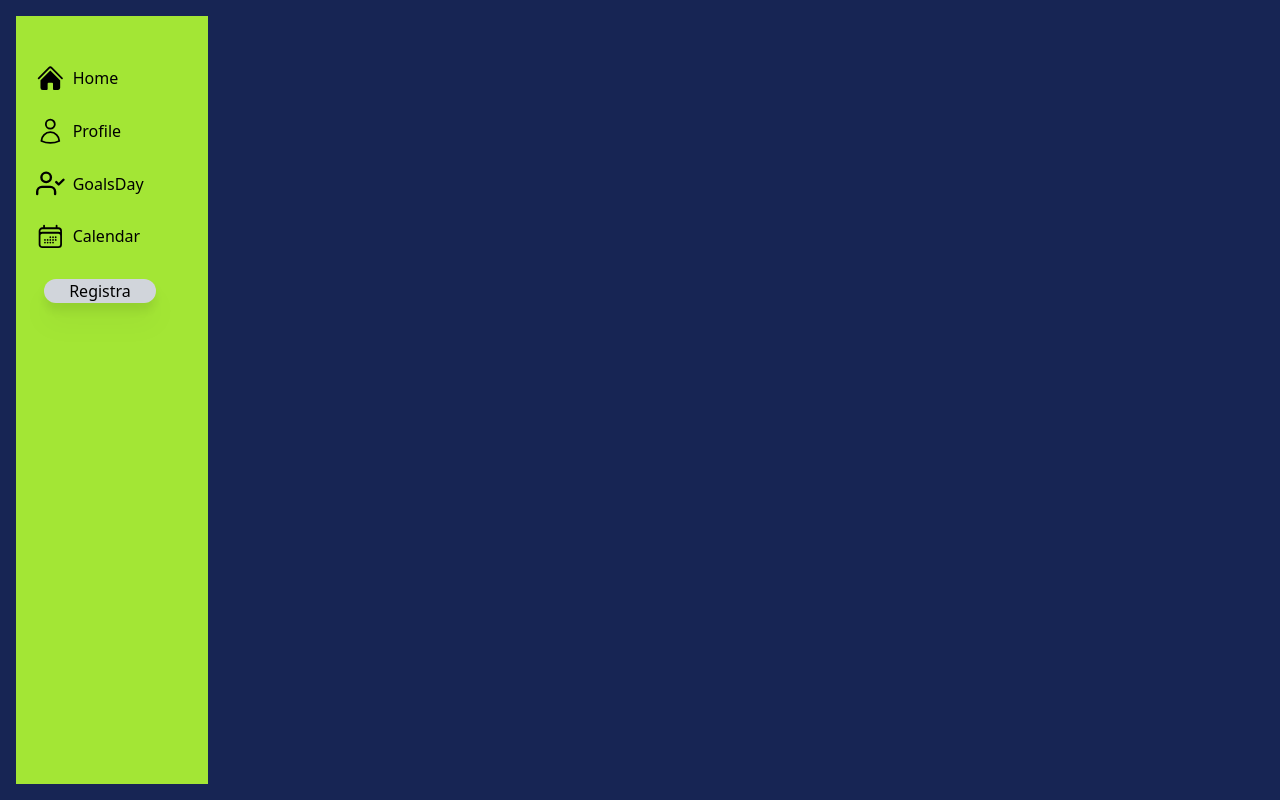
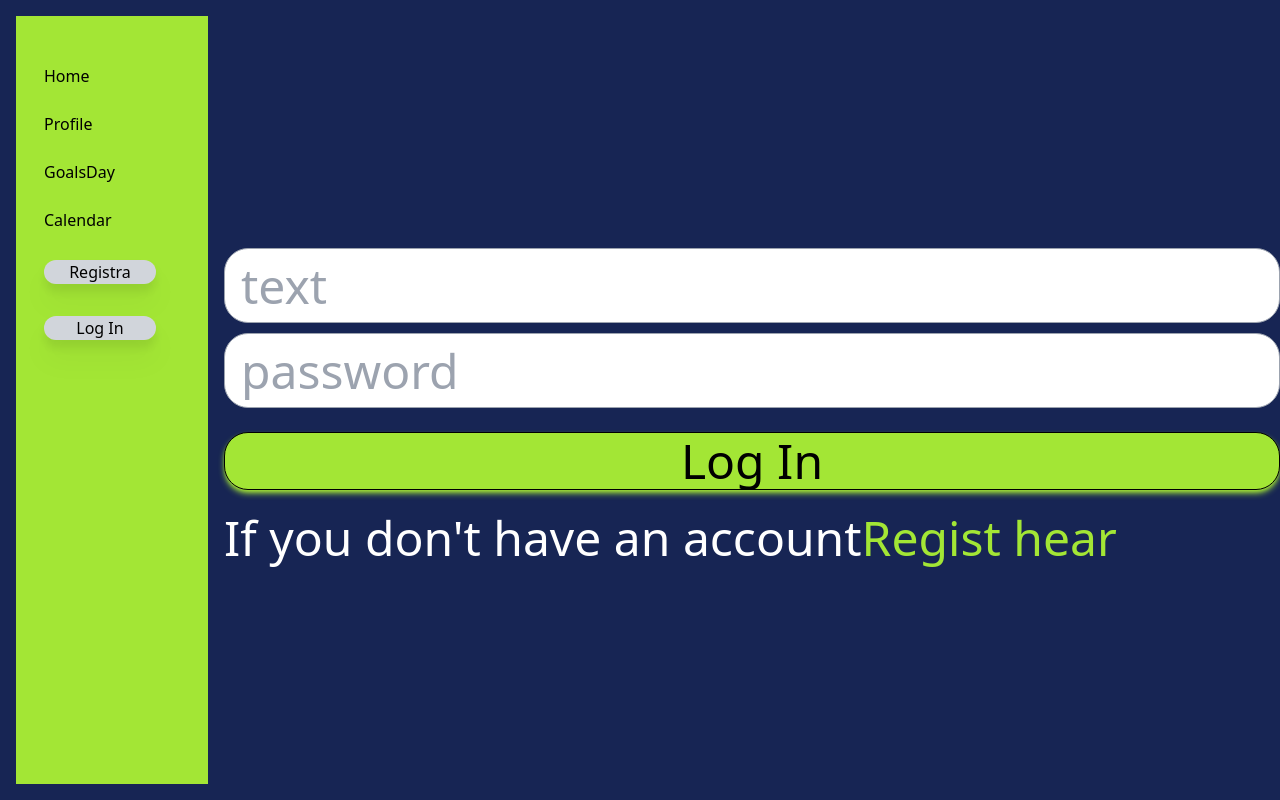
Before and after one commit to omnia-adnan/capstone, a React (Create React App) app: page /Login in a window 1280 px wide. Built offline with nearby package versions, Linux system fonts and the light colour scheme.

Commit message:
create login page and associted with registra page

```diff
--- a/src/App.jsx
+++ b/src/App.jsx
@@ -5,10 +5,23 @@ import Calendar from "./Pages/Calendar";
 import Navbar from "./Component/Navbar";
 import GoalsDay from "./Pages/GoalsDay";
 import Registra from "./Pages/Registra";
+import Login from "./Pages/Login";
+import { useState } from "react";
+
 
 function App() {
+  const [currentForm, setCurrentForm] = useState('Login');
+  const [currentForm2, setCurrentForm2] = useState('Registra');
+
+
+  const toggelForm = (formName) => {
+    setCurrentForm(formName);
+    setCurrentForm2(formName)
+  };
+
   return (
     <div className=" bg-blue-950 min-h-screen flex">
+
     <BrowserRouter>
     <Navbar/>
     <Routes>
@@ -16,7 +29,25 @@ function App() {
       <Route path="/Profile" element={<Profile/>} />
       <Route path="/GoalsDay" element={<GoalsDay/>} />
       <Route path="/Calendar" element={<Calendar/>} />
-      <Route path="/Registra" element={<Registra/>} />
+      <Route path="/Registra"
+      element={
+        currentForm2 === "Registra" ? (
+          <Registra onFormSwitch={toggelForm} />
+        ) : (
+          <Login onFormSwitch={toggelForm} />
+        )
+      }
+      />
+      <Route
+            path="/Login"
+            element={
+              currentForm === "Login" ? (
+                <Login onFormSwitch={toggelForm} />
+              ) : (
+                <Registra onFormSwitch={toggelForm} />
+              )
+            }
+          />
     </Routes>
     </BrowserRouter>
     </div>
--- a/src/Component/Card.jsx
+++ b/src/Component/Card.jsx
@@ -11,7 +11,7 @@ return (
             <a href={url} className="flex rounded-lg bg-blue-900 h-20 text-base text-white">
         <div className=" w-2/3 h-1/2">
             <img
-            className=" size-12 lg:size-14 rounded-full ml-4 mt-4 lg:mt-3"
+            className=" size-full rounded-full ml-4 mt-4 lg:mt-3"
             src={image || 'https://via.placeholder.com/300x200?text=Card+Image'}
             alt="imge article"
             />
--- a/src/Component/Navbar.jsx
+++ b/src/Component/Navbar.jsx
@@ -14,35 +14,35 @@ function Navbar() {
             <ul className=" pt-20">
                 <li className=" text-base flex items-center gap-x-4 cursor-pointer p-1 hover:bg-blue-950 hover:text-white hover:rounded-xl">
                 <Link to="/" className="flex items-center pl-5">
-                <svg xmlns="http://www.w3.org/2000/svg" viewBox="0 0 24 24" fill="currentColor" className={` ${togglebar ? "flex-shrink-0 size-1/6" : "flex-1 -ml-3.5 size-1/5"}	`}>
+                {/* <svg xmlns="http://www.w3.org/2000/svg" viewBox="0 0 24 24" fill="currentColor" className={` ${togglebar ? "flex-shrink-0 size-1/6" : "flex-1 -ml-3.5 size-1/5"}	`}>
                     <path d="M11.47 3.841a.75.75 0 0 1 1.06 0l8.69 8.69a.75.75 0 1 0 1.06-1.061l-8.689-8.69a2.25 2.25 0 0 0-3.182 0l-8.69 8.69a.75.75 0 1 0 1.061 1.06l8.69-8.689Z" />
                     <path d="m12 5.432 8.159 8.159c.03.03.06.058.091.086v6.198c0 1.035-.84 1.875-1.875 1.875H15a.75.75 0 0 1-.75-.75v-4.5a.75.75 0 0 0-.75-.75h-3a.75.75 0 0 0-.75.75V21a.75.75 0 0 1-.75.75H5.625a1.875 1.875 0 0 1-1.875-1.875v-6.198a2.29 2.29 0 0 0 .091-.086L12 5.432Z" />
-                </svg>
+                </svg> */}
                 <span className={` ${togglebar ? "inline-block" : "hidden"} ms-2 2xl:ms-5`}>Home</span>
                 </Link>
                 </li>
                 <li className=" text-base flex items-center gap-x-4 cursor-pointer p-1 hover:bg-blue-950 hover:text-white hover:rounded-xl">
                     <Link to="/Profile" className="flex items-center pt-1 pl-5">
-                    <svg xmlns="http://www.w3.org/2000/svg" fill="none" viewBox="0 0 24 24" strokeWidth={1.5} stroke="currentColor" className={` ${togglebar ? "flex-shrink-0 size-1/6" : "flex-1 -ml-3.5 size-1/5 text-blue-950"}	`}>
+                    {/* <svg xmlns="http://www.w3.org/2000/svg" fill="none" viewBox="0 0 24 24" strokeWidth={1.5} stroke="currentColor" className={` ${togglebar ? "flex-shrink-0 size-1/6" : "flex-1 -ml-3.5 size-1/5 text-blue-950"}	`}>
                         <path strokeLinecap="round" strokeLinejoin="round" d="M15.75 6a3.75 3.75 0 1 1-7.5 0 3.75 3.75 0 0 1 7.5 0ZM4.501 20.118a7.5 7.5 0 0 1 14.998 0A17.933 17.933 0 0 1 12 21.75c-2.676 0-5.216-.584-7.499-1.632Z" />
-                    </svg>
+                    </svg> */}
                     <span className={` ${togglebar ? "inline-block" : "hidden"} ms-2 2xl:ms-5`}>Profile</span>
                     </Link>
                 </li>
                 <li className=" text-base flex items-center gap-x-4 cursor-pointer p-1 hover:bg-blue-950 hover:text-white hover:rounded-xl">
                     <Link to="/GoalsDay" className="flex items-center pt-1 pl-5">
-                    <svg className={` ${togglebar ? "flex-shrink-0 size-1/6" : "flex-1 -ml-3.5 size-1/5 text-blue-950"}	`} viewBox="0 0 24 24"  fill="none"  stroke="currentColor"  stroke-width="2"  stroke-linecap="round"  stroke-linejoin="round">
+                    {/* <svg className={` ${togglebar ? "flex-shrink-0 size-1/6" : "flex-1 -ml-3.5 size-1/5 text-blue-950"}	`} viewBox="0 0 24 24"  fill="none"  stroke="currentColor"  stroke-width="2"  stroke-linecap="round"  stroke-linejoin="round">
                     <path d="M16 21v-2a4 4 0 0 0-4-4H5a4 4 0 0 0-4 4v2" />
                     <circle cx="8.5" cy="7" r="4" />  <polyline points="17 11 19 13 23 9" />
-                    </svg>
+                    </svg> */}
                     <span className={` ${togglebar ? "inline-block" : "hidden"} ms-2 2xl:ms-5`}>GoalsDay</span>
                     </Link>
                 </li>
                 <li className=" text-base flex items-center gap-x-4 cursor-pointer p-1 hover:bg-blue-950 hover:text-white hover:rounded-xl">
                     <Link to="/Calendar" className="flex items-center pt-1 pl-5">
-                    <svg xmlns="http://www.w3.org/2000/svg" fill="none" viewBox="0 0 24 24" strokeWidth={1.5} stroke="currentColor" className={` ${togglebar ? "flex-shrink-0 size-1/6" : "flex-1 -ml-3.5 size-1/5 text-blue-950"}	`}>
+                    {/* <svg xmlns="http://www.w3.org/2000/svg" fill="none" viewBox="0 0 24 24" strokeWidth={1.5} stroke="currentColor" className={` ${togglebar ? "flex-shrink-0 size-1/6" : "flex-1 -ml-3.5 size-1/5 text-blue-950"}	`}>
                         <path strokeLinecap="round" strokeLinejoin="round" d="M6.75 3v2.25M17.25 3v2.25M3 18.75V7.5a2.25 2.25 0 0 1 2.25-2.25h13.5A2.25 2.25 0 0 1 21 7.5v11.25m-18 0A2.25 2.25 0 0 0 5.25 21h13.5A2.25 2.25 0 0 0 21 18.75m-18 0v-7.5A2.25 2.25 0 0 1 5.25 9h13.5A2.25 2.25 0 0 1 21 11.25v7.5m-9-6h.008v.008H12v-.008ZM12 15h.008v.008H12V15Zm0 2.25h.008v.008H12v-.008ZM9.75 15h.008v.008H9.75V15Zm0 2.25h.008v.008H9.75v-.008ZM7.5 15h.008v.008H7.5V15Zm0 2.25h.008v.008H7.5v-.008Zm6.75-4.5h.008v.008h-.008v-.008Zm0 2.25h.008v.008h-.008V15Zm0 2.25h.008v.008h-.008v-.008Zm2.25-4.5h.008v.008H16.5v-.008Zm0 2.25h.008v.008H16.5V15Z" />
-                    </svg>
+                    </svg> */}
                     <span className={` ${togglebar ? "inline-block" : "hidden"} ms-2 2xl:ms-5`}>Calendar</span>
                     </Link>
                 </li>
@@ -62,38 +62,43 @@ function Navbar() {
                 <span className={` ${togglebar ? "block" : "hidden"} w-28 rounded-full bg-gray-300 text-center items-center drop-shadow-xl hover:bg-blue-950 hover:text-white`}>Registra</span>
             </Link>
         </div>
+        <div className=" text-base flex items-center gap-x-4 cursor-pointer p-1">
+            <Link to="/Login" className="flex items-center pt-1 pl-6 ">
+                <span className={` ${togglebar ? "block" : "hidden"} w-28 rounded-full bg-gray-300 text-center items-center drop-shadow-xl hover:bg-blue-950 hover:text-white`}>Log In</span>
+            </Link>
+        </div>
         </div>
         <nav  className=" hidden md:inline-block bg-lime-400 h-screen md:h-[calc(100%_-_2rem)] md:mx-4 md:mt-4 md:w-48 2xl:w-fit 2xl:p-16 2xl:mx-36 2xl:mt-28 2xl:h-[calc(100%_-_12rem)]">
             <ul className=" 2xl:text-6xl space-y-5 pt-11">
                 <li className=" hover:bg-blue-950 hover:text-white hover:rounded-full">
                 <Link to="/" className="flex items-center pt-1 pl-5 2xl:p-6">
-                <svg xmlns="http://www.w3.org/2000/svg" viewBox="0 0 24 24" fill="currentColor" className="flex-shrink-0 size-1/6">
+                {/* <svg xmlns="http://www.w3.org/2000/svg" viewBox="0 0 24 24" fill="currentColor" className="flex-shrink-0 size-1/6">
                     <path d="M11.47 3.841a.75.75 0 0 1 1.06 0l8.69 8.69a.75.75 0 1 0 1.06-1.061l-8.689-8.69a2.25 2.25 0 0 0-3.182 0l-8.69 8.69a.75.75 0 1 0 1.061 1.06l8.69-8.689Z" />
                     <path d="m12 5.432 8.159 8.159c.03.03.06.058.091.086v6.198c0 1.035-.84 1.875-1.875 1.875H15a.75.75 0 0 1-.75-.75v-4.5a.75.75 0 0 0-.75-.75h-3a.75.75 0 0 0-.75.75V21a.75.75 0 0 1-.75.75H5.625a1.875 1.875 0 0 1-1.875-1.875v-6.198a2.29 2.29 0 0 0 .091-.086L12 5.432Z" />
-                </svg>
+                </svg> */}
                 <span className="ms-2 2xl:ms-5">Home</span>
                 </Link>
                 </li>
                 <li className=" hover:bg-blue-950 hover:text-white hover:rounded-full">
                 <Link to="/Profile" className="flex items-center pt-1 pl-5 2xl:p-6">
-                <svg xmlns="http://www.w3.org/2000/svg" fill="none" viewBox="0 0 24 24" strokeWidth={1.5} stroke="currentColor" className="flex-shrink-0 size-1/6">
+                {/* <svg xmlns="http://www.w3.org/2000/svg" fill="none" viewBox="0 0 24 24" strokeWidth={1.5} stroke="currentColor" className="flex-shrink-0 size-1/6">
                     <path strokeLinecap="round" strokeLinejoin="round" d="M15.75 6a3.75 3.75 0 1 1-7.5 0 3.75 3.75 0 0 1 7.5 0ZM4.501 20.118a7.5 7.5 0 0 1 14.998 0A17.933 17.933 0 0 1 12 21.75c-2.676 0-5.216-.584-7.499-1.632Z" />
-                </svg>
+                </svg> */}
                     <span className="ms-2 2xl:ms-5">Profile</span>
                     </Link>
                 </li>
                 <li className=" hover:bg-blue-950 hover:text-white hover:rounded-full">
                 <Link to="/GoalsDay" className="flex items-center pt-1 pl-5 2xl:p-6">
-                <svg className=" flex-shrink-0 size-1/6"  viewBox="0 0 24 24"  fill="none"  stroke="currentColor"  stroke-width="2"  stroke-linecap="round"  stroke-linejoin="round">  <path d="M16 21v-2a4 4 0 0 0-4-4H5a4 4 0 0 0-4 4v2" />  <circle cx="8.5" cy="7" r="4" />  <polyline points="17 11 19 13 23 9" />
-                </svg>
+                {/* <svg className=" flex-shrink-0 size-1/6"  viewBox="0 0 24 24"  fill="none"  stroke="currentColor"  stroke-width="2"  stroke-linecap="round"  stroke-linejoin="round">  <path d="M16 21v-2a4 4 0 0 0-4-4H5a4 4 0 0 0-4 4v2" />  <circle cx="8.5" cy="7" r="4" />  <polyline points="17 11 19 13 23 9" />
+                </svg> */}
                 <span className="ms-2 2xl:ms-5">GoalsDay</span>
                     </Link>
                 </li>
                 <li className=" hover:bg-blue-950 hover:text-white hover:rounded-full">
                     <Link to="/Calendar" className="flex items-center pt-1 pl-5 2xl:p-6">
-                <svg xmlns="http://www.w3.org/2000/svg" fill="none" viewBox="0 0 24 24" strokeWidth={1.5} stroke="currentColor" className="flex-shrink-0 size-1/6">
+                {/* <svg xmlns="http://www.w3.org/2000/svg" fill="none" viewBox="0 0 24 24" strokeWidth={1.5} stroke="currentColor" className="flex-shrink-0 size-1/6">
                     <path strokeLinecap="round" strokeLinejoin="round" d="M6.75 3v2.25M17.25 3v2.25M3 18.75V7.5a2.25 2.25 0 0 1 2.25-2.25h13.5A2.25 2.25 0 0 1 21 7.5v11.25m-18 0A2.25 2.25 0 0 0 5.25 21h13.5A2.25 2.25 0 0 0 21 18.75m-18 0v-7.5A2.25 2.25 0 0 1 5.25 9h13.5A2.25 2.25 0 0 1 21 11.25v7.5m-9-6h.008v.008H12v-.008ZM12 15h.008v.008H12V15Zm0 2.25h.008v.008H12v-.008ZM9.75 15h.008v.008H9.75V15Zm0 2.25h.008v.008H9.75v-.008ZM7.5 15h.008v.008H7.5V15Zm0 2.25h.008v.008H7.5v-.008Zm6.75-4.5h.008v.008h-.008v-.008Zm0 2.25h.008v.008h-.008V15Zm0 2.25h.008v.008h-.008v-.008Zm2.25-4.5h.008v.008H16.5v-.008Zm0 2.25h.008v.008H16.5V15Z" />
-                </svg>
+                </svg> */}
                 <span className="ms-2 2xl:ms-5">Calendar</span>
                     </Link>
                 </li>
@@ -111,6 +116,11 @@ function Navbar() {
                         <span className={`w-28 rounded-full bg-gray-300 hover:bg-blue-950 hover:text-white text-center items-center drop-shadow-xl 2xl:w-96 2xl:h-24 2xl:pt-4`}>Registra</span>
                     </Link>
                 </li>
+                <li className="flex items-center gap-x-4 cursor-pointer p-1">
+                    <Link to="/Login" className="flex items-center pt-1 pl-6 2xl:pl-20">
+                        <span className={`w-28 rounded-full bg-gray-300 hover:bg-blue-950 hover:text-white text-center items-center drop-shadow-xl 2xl:w-96 2xl:h-24 2xl:pt-4`}>Log In</span>
+                    </Link>
+                </li>
             </ul>
         </nav>
 
--- /dev/null
+++ b/src/Pages/Login.jsx
@@ -0,0 +1,35 @@
+import { useState } from "react";
+
+
+function Login(props) {
+    const [email, setEmail] = useState("");
+    const [pass, setPass] = useState("");
+
+    const handleSubmit = (e) => {
+        e.preventDefault();
+        console.log(email);
+    }
+    return(
+        <div className="block ml-auto mr-auto mt-auto mb-auto text-5xl">
+        <form onSubmit={handleSubmit}>
+            <input type="email"
+            value={email}
+            onChange={(e) => setEmail(e.target.value)}
+            required
+            placeholder="text"
+            className="border border-gray-400 2xl:h-20 py-1 px-4 w-full mt-2.5 2xl:mt-5 rounded-3xl"
+            />
+            <input type="password"
+            value={pass}
+            onChange={(e) => setPass(e.target.value)}
+            required
+            placeholder="password"
+            className="border border-gray-400 2xl:h-20 py-1 px-4 w-full mt-2.5 2xl:mt-5 rounded-3xl"
+            />
+            <button type="submit" className="w-full bg-lime-400 2xl:h-20 py-1 text-center shadow-md shadow-lime-400 border border-black rounded-3xl mt-6 text-black">Log In</button>
+        </form>
+        <p className="mt-6 text-white">If you don't have an account<button onClick={() => props.onFormSwitch("Registra")} type="button" className=" text-lime-400">Regist hear</button></p>
+        </div>
+    );
+}
+export default Login;
--- a/src/Pages/Registra.jsx
+++ b/src/Pages/Registra.jsx
@@ -1,7 +1,20 @@
-function Registra() {
+import { useState } from "react";
+
+function Registra(props) {
+    const [name, setName] = useState("")
+    const [email, setEmail] = useState("");
+    const [pass, setPass] = useState("");
+    const [age, setAge] = useState(0);
+    const [weight, setWeight] = useState(0);
+    const [height, setHeight] = useState(0);
+
+    const handleSubmit = (e) => {
+        e.preventDefault();
+        console.log(email);
+    }
     return(
-        <div className="2xl:block 2xl:ml-auto 2xl:mr-auto 2xl:mt-96 mt-4">
-            <div className=" container mx-auto">
+        // <div>
+            <div>
                 <div className="bg-blue-950 text-white flex flex-col lg:flex-row w-10/12 mx-auto overflow-hidden border-2 border-black rounded-3xl shadow-2xl shadow-lime-400">
                 <div className="w-full lg:w-3/5 flex flex-col justify-center items-center p-5 2xl:p-16">
                     <img src="https://cdn.pixabay.com/photo/2024/03/02/18/49/chrysanthemum-8609165_1280.jpg" alt="mom and baby" className="rounded-lg"/>
@@ -12,53 +25,72 @@ function Registra() {
                         The reason we collect it is that we create a set of services that will help people</p>
                     </div>
                 </div>
-                <div className="w-full lg:w-2/5 p-5 2xl:py-16 lg:px-5 2xl:px-60 border-t lg:border-l border-black">
+                <div className="w-full lg:w-2/5 p-5 2xl:py-16 lg:px-5 2xl:px-5 border-t lg:border-l border-black">
                     <h2 className=" text-3xl 2xl:text-5xl 2xl:mb-4">Regestar</h2>
                     <p className=" mb-4 2xl:text-3xl">
                         Create your account it's free and only take a minute
                     </p>
-                    <form action="#">
+                    <form onSubmit={handleSubmit}>
                             <input type="text"
+                            name="name"
+                            value={name}
+                            onChange={(e) => setName(e.target.value)}
                             required
                             placeholder="your child Name"
                             className="border border-gray-400 2xl:h-12 py-1 px-4 w-full rounded-3xl"
                             />
                             <input type="number"
+                            name="age"
+                            value={age}
+                            onChange={(e) => setAge(e.target.value)}
                             required
                             placeholder="your child Age"
                             className="border border-gray-400 2xl:h-12 py-1 px-4 w-full mt-2.5 2xl:mt-5 rounded-3xl"
                             />
                             <input type="email"
+                            name="email"
+                            value={email}
+                            onChange={(e) => setEmail(e.target.value)}
                             required
                             placeholder="text"
                             className="border border-gray-400 2xl:h-12 py-1 px-4 w-full mt-2.5 2xl:mt-5 rounded-3xl"
                             />
                             <input type="password"
+                            name="password"
+                            value={pass}
+                            onChange={(e) => setPass(e.target.value)}
                             required
                             placeholder="password"
                             className="border border-gray-400 2xl:h-12 py-1 px-4 w-full mt-2.5 2xl:mt-5 rounded-3xl"
                             />
                             <input type="number"
+                            name="Weight"
+                            value={weight}
+                            onChange={(e) => setWeight(e.target.value)}
                             required
                             placeholder="your child Weight"
                             className="border border-gray-400 2xl:h-12 py-1 px-4 w-full mt-2.5 2xl:mt-5 rounded-3xl"
                             />
                             <input type="number"
+                            name="height"
+                            value={height}
+                            onChange={(e) => setHeight(e.target.value)}
                             required
                             placeholder="your child Height"
                             className="border border-gray-400 2xl:h-12 py-1 px-4 w-full mt-2.5 2xl:mt-5 rounded-3xl"
                             />
-                            <select className="border border-gray-400 2xl:h-12 py-1 px-4 w-full mt-2.5 2xl:mt-5 rounded-3xl text-black">
+                            <select name="gander" className="border border-gray-400 2xl:h-12 py-1 px-4 w-full mt-2.5 2xl:mt-5 rounded-3xl text-black">
                                 <option value="">Your child Gander</option>
                                 <option value="male">male</option>
                                 <option value="female">female</option>
                             </select>
                             <button type="submit" className="w-full bg-lime-400 2xl:h-12 py-1 text-center shadow-md shadow-lime-400 border border-black rounded-3xl mt-6 text-black">Registra</button>
                     </form>
+                    <p className="mt-6 text-white">If already you had an account<button onClick={() => props.onFormSwitch("Login")} type="button" className=" text-lime-400">Login hear</button></p>
                 </div>
                 </div>
             </div>
-        </div>
+        // </div>
     );
 }
 export default Registra;
```
Also changed, not shown: src/Pages/Home.jsx (+16 -16 lines).
